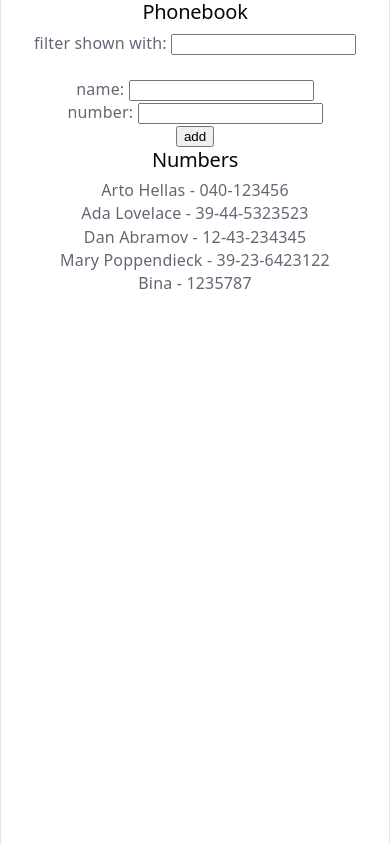
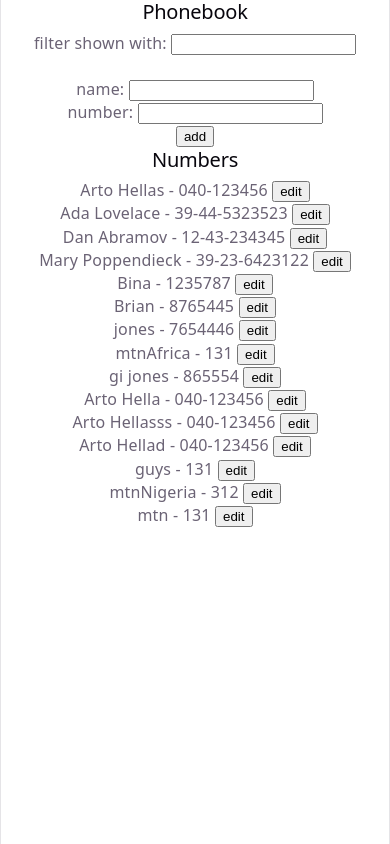
Before and after one commit to Chiwizi-dev/fullstack-open-part-2, a React (Vite) app in the folder the-phone-book/: page / in a window 390 px wide. Built offline with nearby package versions, Linux system fonts and the light colour scheme; data requests are answered from the project's data file.

Commit message:
The Phonebook step 8

```diff
--- a/the-phone-book/db.json
+++ b/the-phone-book/db.json
@@ -24,6 +24,56 @@
       "name": "Bina",
       "number": "1235787",
       "id": "0KQekO8ZaRM"
+    },
+    {
+      "name": "Brian",
+      "number": "8765445",
+      "id": "zvyDuV2-AF0"
+    },
+    {
+      "name": "jones",
+      "number": "7654446",
+      "id": "NY3TAtfXK34"
+    },
+    {
+      "name": "mtnAfrica",
+      "number": "131",
+      "id": "oJEtvMGcE2Q"
+    },
+    {
+      "name": "gi jones",
+      "number": "865554",
+      "id": "iJ7wzWKt-q8"
+    },
+    {
+      "name": "Arto Hella",
+      "number": "040-123456",
+      "id": "p4tZzqeBLPo"
+    },
+    {
+      "name": "Arto Hellasss",
+      "number": "040-123456",
+      "id": "rsM-ovvpoGY"
+    },
+    {
+      "name": "Arto Hellad",
+      "number": "040-123456",
+      "id": "Iv32jxk2X0k"
+    },
+    {
+      "name": "guys",
+      "number": "131",
+      "id": "HM3yYd5QP3c"
+    },
+    {
+      "name": "mtnNigeria",
+      "number": "312",
+      "id": "O32zq1aRR2I"
+    },
+    {
+      "name": "mtn",
+      "number": "131",
+      "id": "rZwzRltYk8w"
     }
   ],
   "$schema": "./node_modules/json-server/schema.json"
--- a/the-phone-book/src/components/AddContact.jsx
+++ b/the-phone-book/src/components/AddContact.jsx
@@ -1,5 +1,7 @@
 import React, { useEffect, useState } from "react";
 import axios from "axios";
+
+import PhoneBook from "../services/node";
 
 import Search from "./Search";
 import Form from "./Form";
@@ -8,24 +10,35 @@ import Numbers from "./Numbers";
 const AddContact = () => {
   const [persons, setPersons] = useState([]);
   const [newName, setNewName] = useState({ name: "", number: "" });
-  // const [newNumber, setNewNumber] = useState("");
+  // editing contacts list
+  const [id, setId] = useState(null);
+  const [updated, setUpdated] = useState({});
 
   const [search, setSearch] = useState("");
   // console.log(search);
 
   useEffect(() => {
-    axios.get("http://localhost:3001/persons").then((response) => {
-      console.log(response.data);
-      setPersons(response.data);
+    PhoneBook.ListContact()
+      .then((contacts) => setPersons(contacts))
+      .catch((e) => {
+        alert(`error while loading contatcs, ${e}`);
       });
   }, []);
-
-  console.log(newName);
 
   const handleChange = (event) => {
     // setNewName(event.target.value);
     const { name, value } = event.target;
     setNewName({ ...newName, [name]: value });
+  };
+
+  const handleEditButton = (id) => {
+    const person = persons.find((person) => person.id == id);
+
+    setId(id);
+    setUpdated(person);
+    // console.log(person);
+
+    setNewName({ name: person.name, number: person.number });
   };
 
   const handleFormSubmit = (event) => {
@@ -34,6 +47,28 @@ const AddContact = () => {
     let contact = {};
     // console.log(newName, " - ", newNumber);
 
+    if (id != null) {
+      //   console.log("old new name", updated);
+
+      const updatedData = {
+        ...updated,
+        name: newName.name,
+        number: newName.number,
+      };
+
+      //   console.log(updatedData, "new contact", id, "iddddd");
+
+      PhoneBook.UpdateContact(id, updatedData).then((editedContact) =>
+        setPersons(
+          persons.map((updated) =>
+            updated.id == id ? editedContact : updated,
+          ),
+        ),
+      );
+      setId(null);
+      setUpdated({});
+      setNewName({ name: "", number: "" });
+    } else {
       const dataExist = persons.some((person) => {
         return person.name.toLowerCase() === newName.name.toLowerCase();
       });
@@ -47,12 +82,14 @@ const AddContact = () => {
           number: newName.number,
         };
       }
+      // console.log(contact);
 
       if (!dataExist) {
-      axios
-        .post("http://localhost:3001/persons", contact)
-        .then((response) => setPersons(persons.concat(response.data)));
+        PhoneBook.CreateContact(contact).then((newContact) => {
+          return setPersons(persons.concat(newContact));
+        });
         setNewName({ name: "", number: "" });
+      }
     }
   };
 
@@ -79,9 +116,13 @@ const AddContact = () => {
         handleFormSubmit={handleFormSubmit}
         handleChange={handleChange}
         newName={newName}
+        id={id}
       />
 
-      <Numbers personsWithSearch={personsWithSearch} />
+      <Numbers
+        personsWithSearch={personsWithSearch}
+        handleEditButton={handleEditButton}
+      />
 
       {newName.name ? (
         <div>
--- a/the-phone-book/src/components/Form.jsx
+++ b/the-phone-book/src/components/Form.jsx
@@ -1,6 +1,6 @@
 import React from "react";
 
-const Form = ({ handleFormSubmit, handleChange, newName }) => {
+const Form = ({ handleFormSubmit, handleChange, newName, id }) => {
   return (
     <div>
       <form onSubmit={handleFormSubmit}>
@@ -16,14 +16,18 @@ const Form = ({ handleFormSubmit, handleChange, newName }) => {
         <div>
           <span>number: </span>
           <input
-            type="number"
+            type="text"
             onChange={handleChange}
             value={newName.number}
             name="number"
           />
         </div>
         <div>
-          <button type="submit">add</button>
+          {id ? (
+            <button type="submit">Update</button>
+          ) : (
+            <button type="submit">add</button>
+          )}
         </div>
       </form>
     </div>
--- a/the-phone-book/src/components/Numbers.jsx
+++ b/the-phone-book/src/components/Numbers.jsx
@@ -1,10 +1,11 @@
-const Numbers = ({ personsWithSearch }) => {
+const Numbers = ({ personsWithSearch, handleEditButton }) => {
   return (
     <div>
       <h2>Numbers</h2>
-      {personsWithSearch.map((person, index) => (
-        <div key={index}>
-          {person.name} - {person.number}
+      {personsWithSearch.map((person) => (
+        <div key={person.id}>
+          {person.name} - {person.number}{" "}
+          <button onClick={() => handleEditButton(person.id)}>edit</button>
         </div>
       ))}
     </div>
--- /dev/null
+++ b/the-phone-book/src/services/node.js
@@ -0,0 +1,29 @@
+import axios from "axios";
+
+const baseUrl = "http://localhost:3001/persons";
+
+const ListContact = () => {
+  const request = axios.get(baseUrl);
+
+  return request.then((response) => {
+    return response.data;
+  });
+};
+
+const CreateContact = (newContact) => {
+  const request = axios.post(baseUrl, newContact);
+  return request.then((response) => {
+    return response.data;
+  });
+};
+
+const UpdateContact = (id, contact) => {
+  const request = axios.put(`${baseUrl}/${id}`, contact);
+  return request.then((response) => response.data);
+};
+
+export default {
+  ListContact,
+  CreateContact,
+  UpdateContact,
+};
```
Lines whose indentation alone changed are shown as unchanged.
